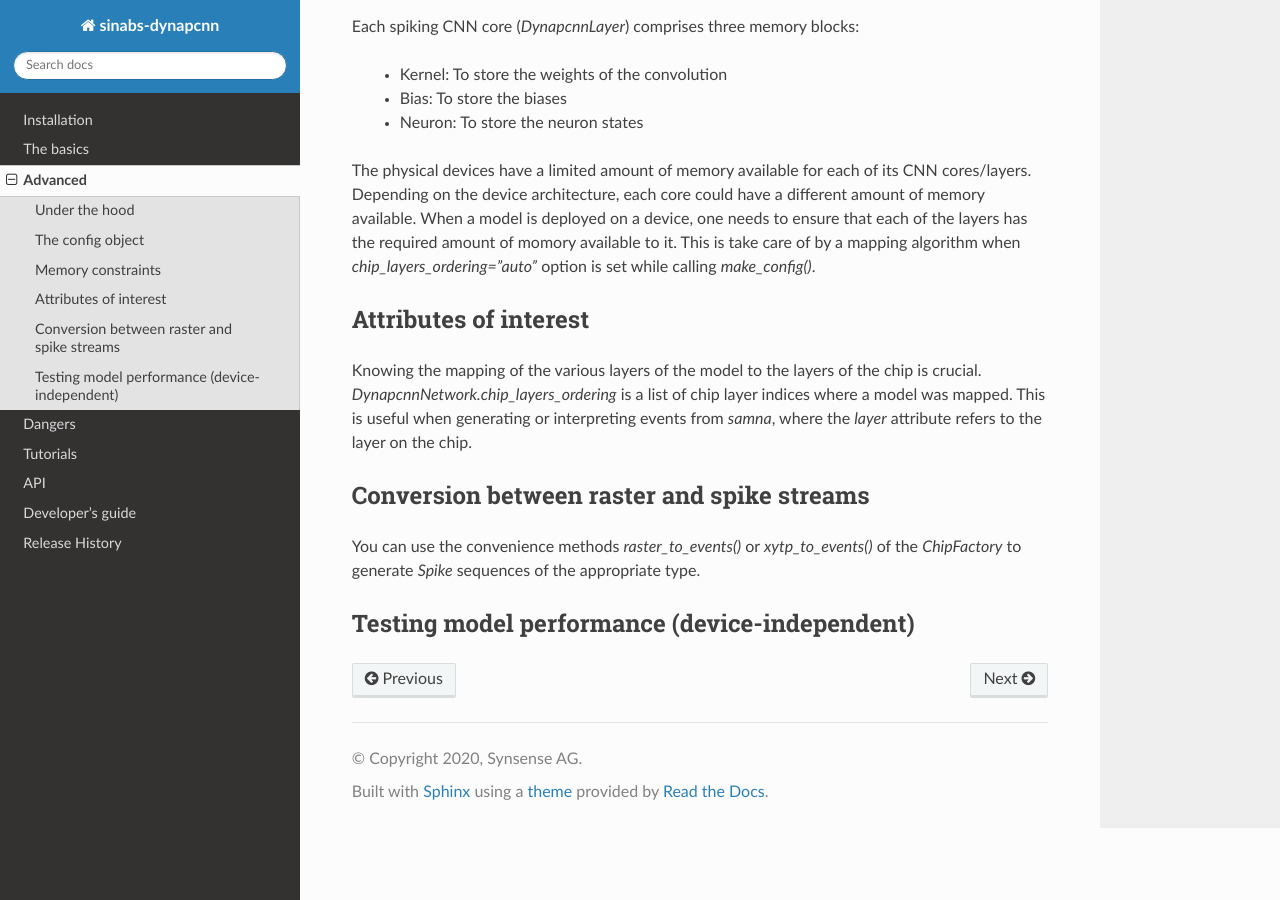
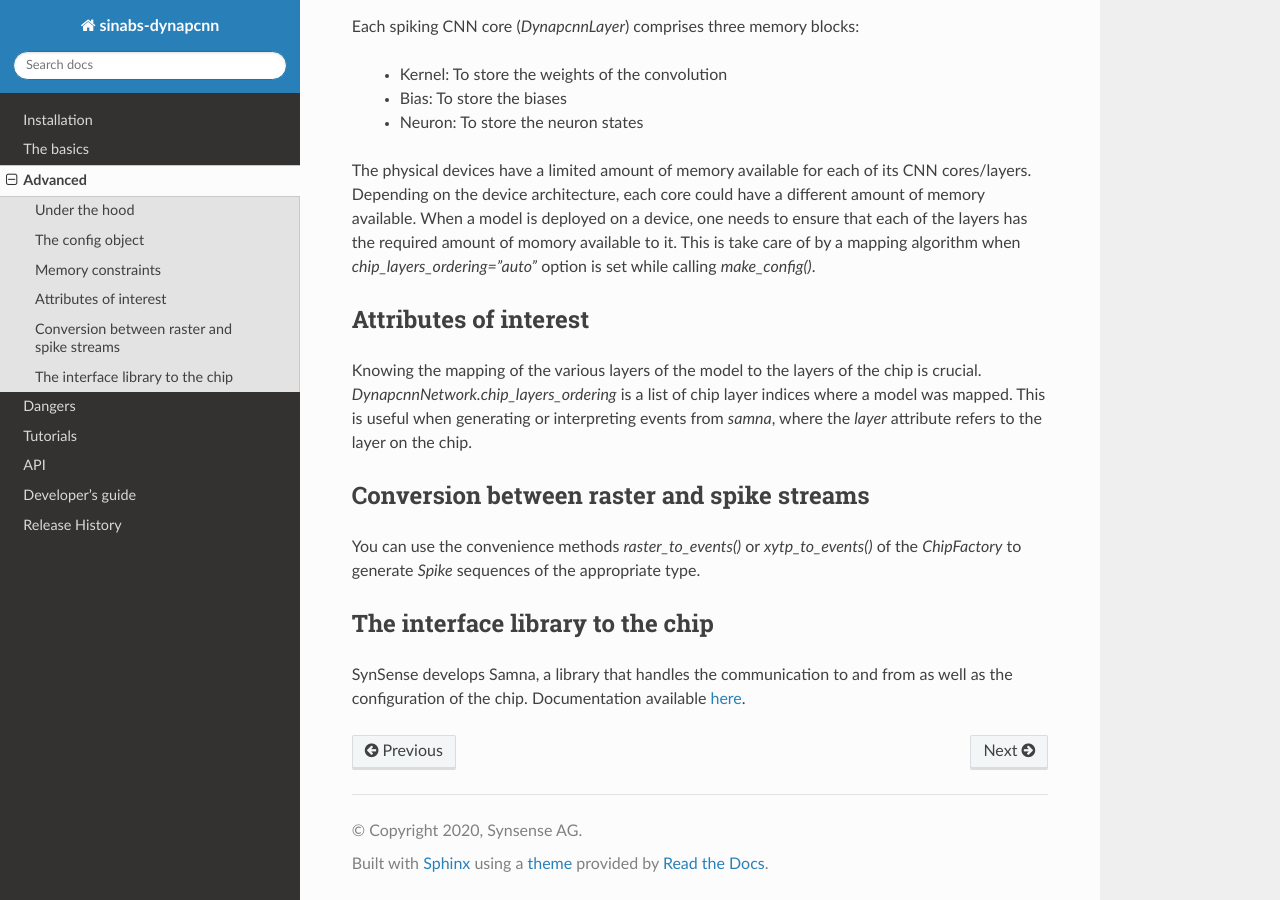
Before and after one commit to synsense/sinabs, a Sphinx documentation site: the page built from docs/source/advanced_concepts.rst, in a window 1280 px wide and 900 px high, scrolled down 1284 px. Built offline with Sphinx 7.4.7 and the Read the Docs theme 2.0.0, drawn with Linux system fonts in a browser that asks for light colours.

```diff
--- a/docs/source/advanced_concepts.rst
+++ b/docs/source/advanced_concepts.rst
@@ -78,5 +78,8 @@
 
 You can use the convenience methods `raster_to_events()` or `xytp_to_events()` of the `ChipFactory` to generate `Spike` sequences of the appropriate type.
 
-Testing model performance (device-independent)
-----------------------------------------------
+
+The interface library to the chip
+---------------------------------
+SynSense develops Samna, a library that handles the communication to and from as well as the configuration of the chip.
+Documentation available `here <https://synsense-sys-int.gitlab.io/samna/index.html>`_.
```
Also changed, not shown: docs/source/notebooks/cnn_to_dynapcnn.ipynb, 1 other file.
